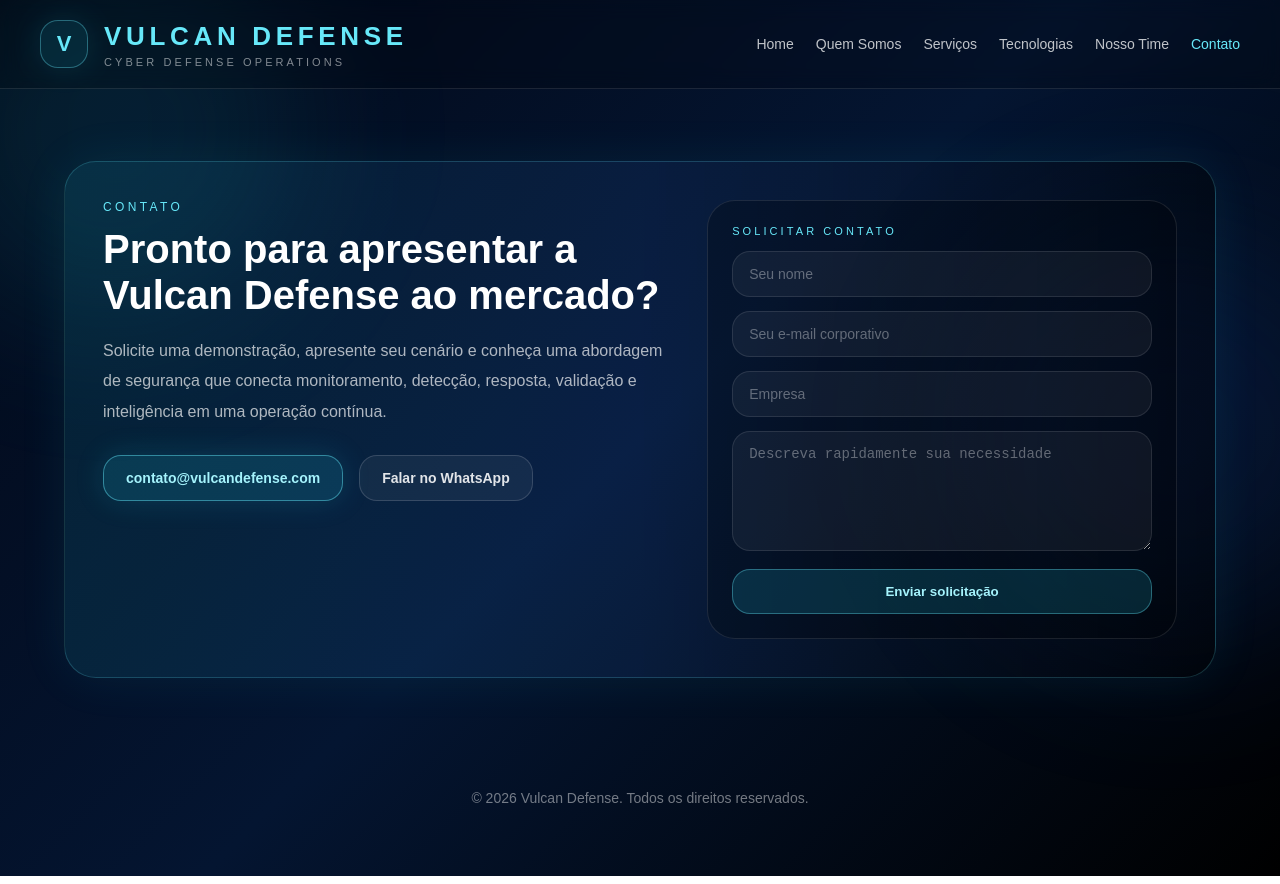
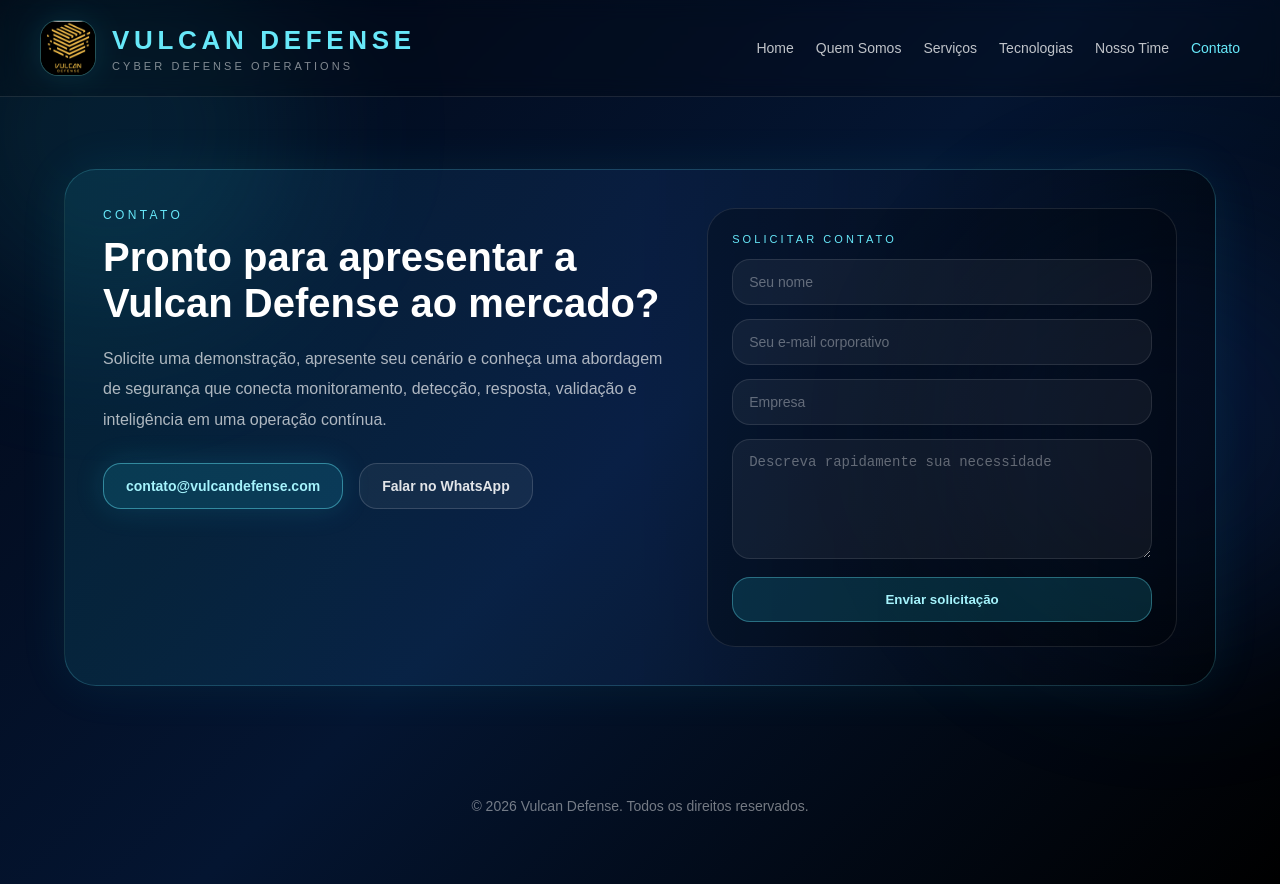
Before and after one commit to testesstyvie26/vulcan-site, a plain HTML site: page contato.html in a window 1280 px wide. Drawn offline with Linux system fonts and the light colour scheme.

Commit message:
adicionada logo

```diff
--- a/contato.html
+++ b/contato.html
@@ -13,7 +13,7 @@
     <header>
       <div class="container header-wrap">
         <div class="brand">
-          <div class="logo-box">V</div>
+          <div class="logo-box"><img src="assets/logo-vulcan.png" alt="Vulcan Defense" /></div>
           <div>
             <h1>VULCAN DEFENSE</h1>
             <p>Cyber Defense Operations</p>
--- a/styles.css
+++ b/styles.css
@@ -21,7 +21,8 @@
 header{position:sticky;top:0;z-index:20;border-bottom:1px solid rgba(255,255,255,.1);backdrop-filter:blur(10px);background:rgba(0,0,0,.18)}
 .header-wrap{display:flex;align-items:center;justify-content:space-between;padding:20px 0}
 .brand{display:flex;align-items:center;gap:16px}
-.logo-box{width:48px;height:48px;border-radius:18px;border:1px solid rgba(103,232,249,.35);background:rgba(34,211,238,.10);display:flex;align-items:center;justify-content:center;box-shadow:0 0 30px rgba(34,211,238,.12);color:#67e8f9;font-weight:800;font-size:22px}
+.logo-box{width:56px;height:56px;border-radius:18px;border:1px solid rgba(103,232,249,.35);background:#000;display:flex;align-items:center;justify-content:center;overflow:hidden;box-shadow:0 0 30px rgba(34,211,238,.12)}
+.logo-box img{width:100%;height:100%;object-fit:cover;display:block}
 .brand h1{color:#67e8f9;font-size:26px;letter-spacing:.18em;font-weight:900}
 .brand p{color:rgba(255,255,255,.5);font-size:11px;text-transform:uppercase;letter-spacing:.28em;margin-top:4px}
 nav{display:flex;gap:22px;flex-wrap:wrap;justify-content:flex-end}
```
Also changed, not shown: cyber-defense.html (+1 -1 lines), index.html (+1 -1 lines), nosso-time.html (+1 -1 lines), quem-somos.html (+1 -1 lines), seguranca-ofensiva.html (+1 -1 lines), servicos.html (+1 -1 lines), tecnologias.html (+1 -1 lines), assets/logo-vulcan.png (added).
